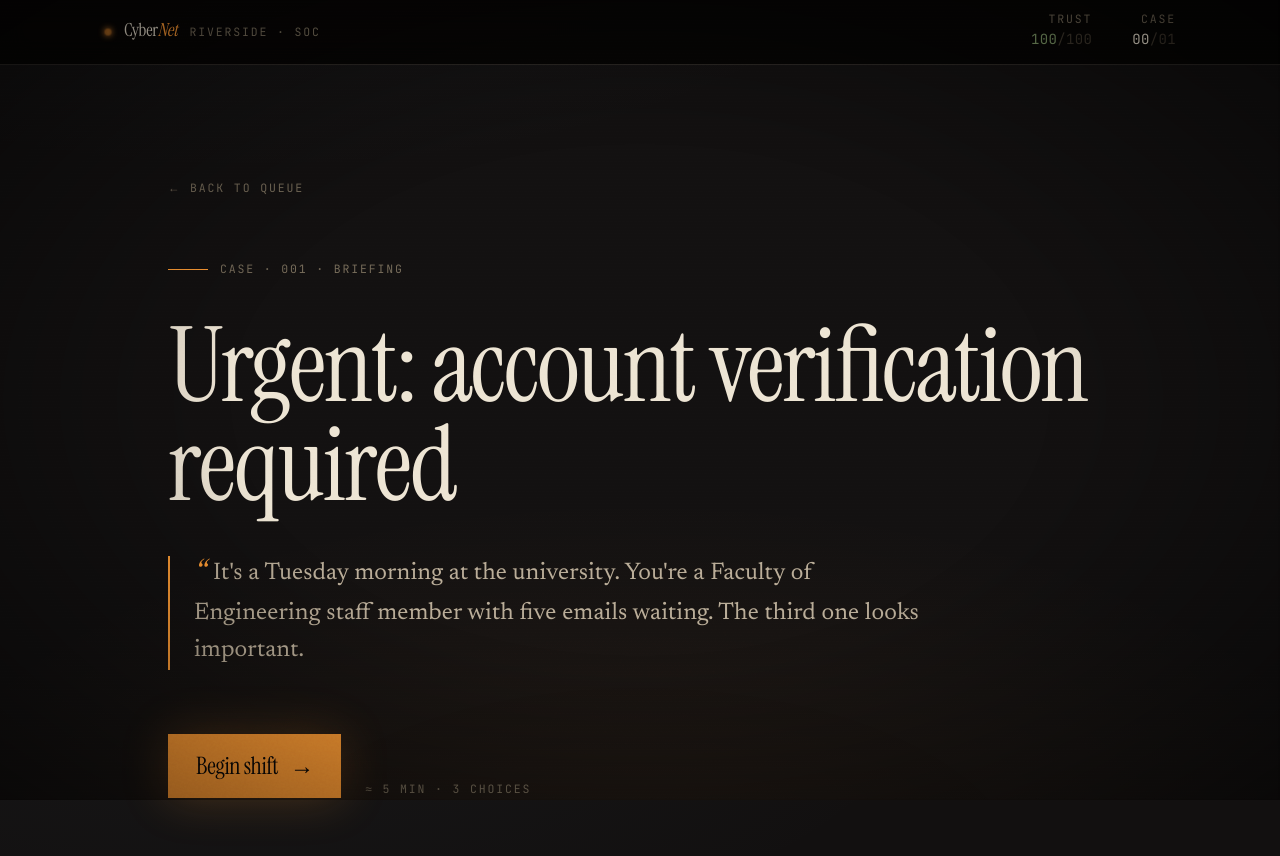
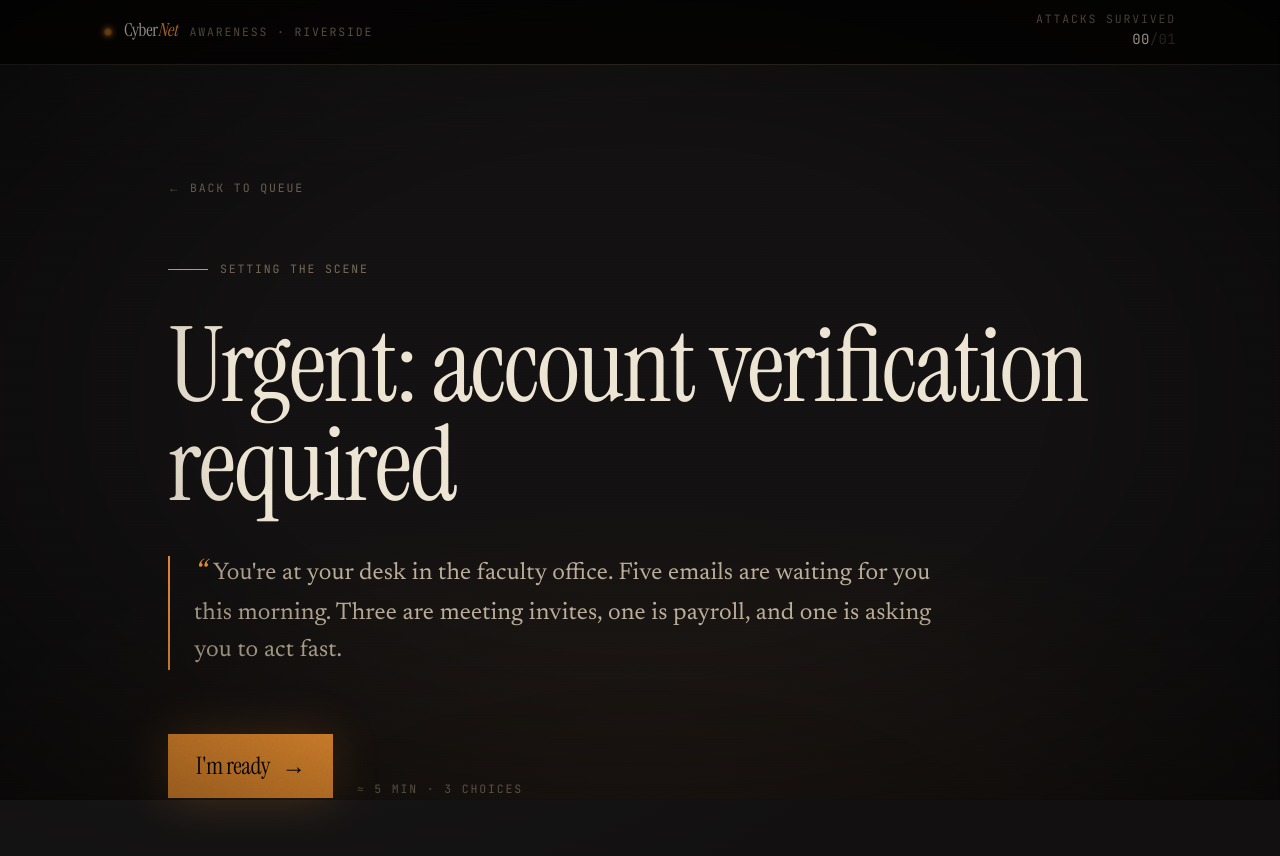
Before and after one commit to MoeJaafar/cybernet-awareness, a Next.js app: page /scenario/phishing-it-helpdesk in a window 1280 px wide. Shown: the top 856 px of the page. Built offline with nearby package versions, Linux system fonts and the light colour scheme.

Commit message:
reframe: you are the target, not the SOC

```diff
--- a/src/app/page.tsx
+++ b/src/app/page.tsx
@@ -5,6 +5,8 @@ import Link from "next/link";
 import { motion } from "motion/react";
 import { listScenarios } from "@/lib/scenarios";
 import { BootSequence } from "@/components/BootSequence";
+// (StatusBar deliberately omitted from the landing — the page IS the
+//  day, so a header bar would just be duplicate chrome.)
 
 export default function Home() {
     const scenarios = listScenarios();
@@ -27,7 +29,7 @@ function Queue({
 
     return (
         <main className="min-h-screen px-6 pt-10 pb-24 flex flex-col items-center">
-            {/* Shift header. */}
+            {/* Day header. */}
             <motion.div
                 className="w-full max-w-5xl flex items-baseline justify-between border-b border-[color:var(--color-edge-subtle)] pb-4 mb-20 sm:mb-28"
                 initial={{ opacity: 0, y: -8 }}
@@ -40,7 +42,7 @@ function Queue({
                         <span className="absolute inset-0 h-2 w-2 rounded-full bg-[color:var(--color-amber)] blur-[3px] opacity-80"></span>
                     </span>
                     <span className="type-mono text-base text-[color:var(--color-amber)]">
-                        on duty · shift 01
+                        tuesday · today
                     </span>
                 </div>
                 <span className="type-mono text-base text-[color:var(--color-bone-ghost)]">
@@ -48,7 +50,7 @@ function Queue({
                 </span>
             </motion.div>
 
-            {/* LIVE CASE — centered, huge. */}
+            {/* FIRST THING WAITING FOR YOU — centered, huge. */}
             <motion.section
                 className="w-full max-w-5xl text-center mb-24"
                 initial={{ opacity: 0, y: 16 }}
@@ -56,21 +58,17 @@ function Queue({
                 transition={{ duration: 0.7, delay: 0.15, ease: [0.2, 0.7, 0.2, 1] }}
             >
                 <div className="flex items-center justify-center gap-4 mb-10">
-                    <span className="h-px w-10 bg-[color:var(--color-signal-red)]"></span>
-                    <span className="type-mono text-base text-[color:var(--color-signal-red)] amber-flicker">
-                        incoming · priority · unread
+                    <span className="h-px w-10 bg-[color:var(--color-amber)]"></span>
+                    <span className="type-mono text-base text-[color:var(--color-amber)] amber-flicker">
+                        first thing in your inbox
                     </span>
-                    <span className="h-px w-10 bg-[color:var(--color-signal-red)]"></span>
+                    <span className="h-px w-10 bg-[color:var(--color-amber)]"></span>
                 </div>
 
                 <Link
                     href={`/scenario/${first.id}`}
                     className="group block"
                 >
-                    <span className="type-mono text-base text-[color:var(--color-signal-red)] block mb-8">
-                        case · 001
-                    </span>
-
                     <h2 className="type-display text-[56px] sm:text-[96px] lg:text-[128px] xl:text-[148px] leading-[0.95] text-[color:var(--color-bone)] group-hover:text-[color:var(--color-amber)] transition-colors duration-500">
                         {first.title}
                     </h2>
@@ -80,7 +78,7 @@ function Queue({
                     </p>
 
                     <div className="mt-14 flex items-center justify-center gap-4 text-[color:var(--color-bone-muted)] group-hover:text-[color:var(--color-amber)] transition-colors">
-                        <span className="type-mono text-base">open case file</span>
+                        <span className="type-mono text-base">open it</span>
                         <span
                             aria-hidden
                             className="h-px w-12 bg-current group-hover:w-32 transition-[width] duration-500 ease-out"
@@ -100,7 +98,7 @@ function Queue({
                     <div className="flex items-center justify-center gap-4 mb-10">
                         <span className="h-px w-10 bg-[color:var(--color-edge-subtle)]"></span>
                         <span className="type-mono text-base">
-                            {rest.length.toString().padStart(2, "0")} more sealed
+                            still to come
                         </span>
                         <span className="h-px w-10 bg-[color:var(--color-edge-subtle)]"></span>
                     </div>
@@ -119,13 +117,10 @@ function Queue({
                             >
                                 <div className="flex items-center justify-center gap-6">
                                     <span className="type-mono text-base text-[color:var(--color-bone-ghost)]">
-                                        · {String(i + 2).padStart(3, "0")}
+                                        · later today
                                     </span>
                                     <span className="type-display-italic text-xl sm:text-2xl text-[color:var(--color-bone-muted)]">
-                                        to be briefed
-                                    </span>
-                                    <span className="type-mono text-base text-[color:var(--color-bone-ghost)]">
-                                        sealed
+                                        {["a phone call", "a stranger's kindness", "the password form", "a friendly post"][i] ?? "to be written"}
                                     </span>
                                 </div>
                             </motion.li>
--- a/src/components/ScenarioRunner.tsx
+++ b/src/components/ScenarioRunner.tsx
@@ -32,7 +32,7 @@ export function ScenarioRunner({ scenario }: { scenario: Scenario }) {
     if (!started) {
         return (
             <>
-                <StatusBar score={trust} completed={0} total={1} />
+                <StatusBar survived={0} total={1} closeCalls={trust < 100 ? 1 : 0} />
                 <SetupScreen
                     scenario={scenario}
                     onStart={() => setStarted(true)}
@@ -44,7 +44,7 @@ export function ScenarioRunner({ scenario }: { scenario: Scenario }) {
     if (!scene) {
         return (
             <>
-                <StatusBar score={trust} completed={0} total={1} />
+                <StatusBar survived={0} total={1} closeCalls={trust < 100 ? 1 : 0} />
                 <div className="max-w-xl mx-auto p-8 mt-10 border-l-2 border-[color:var(--color-signal-red)] bg-[color:var(--color-ink-raised)]">
                     <p className="type-mono text-[color:var(--color-signal-red)] mb-2">error</p>
                     <p className="type-body">Scene &quot;{sceneId}&quot; not found.</p>
@@ -71,7 +71,7 @@ export function ScenarioRunner({ scenario }: { scenario: Scenario }) {
 
     return (
         <>
-            <StatusBar score={trust} completed={0} total={1} />
+            <StatusBar survived={0} total={1} closeCalls={trust < 100 ? 1 : 0} />
             <AnimatePresence mode="wait">
                 <motion.div
                     key={scene.id}
@@ -132,7 +132,7 @@ function SetupScreen({
                 >
                     <span className="h-px w-10 bg-[color:var(--color-amber)]"></span>
                     <span className="type-mono text-[color:var(--color-amber)]">
-                        Case · 001 · Briefing
+                        setting the scene
                     </span>
                 </motion.div>
 
@@ -171,7 +171,7 @@ function SetupScreen({
                         onClick={onStart}
                         className="group inline-flex items-center gap-3 bg-[color:var(--color-amber)] text-[color:var(--color-ink-deep)] px-7 py-4 type-display text-xl sm:text-2xl hover:brightness-110 transition-all shadow-[0_0_48px_var(--amber-glow)]"
                     >
-                        Begin shift
+                        I&apos;m ready
                         <span
                             aria-hidden
                             className="transition-transform group-hover:translate-x-1 text-2xl"
--- a/src/components/StatusBar.tsx
+++ b/src/components/StatusBar.tsx
@@ -1,19 +1,19 @@
 import Link from "next/link";
 
 /**
- * Top chapter bar — reads like the header strip of a prestige-TV
- * intro. Brand left, shift clock centre, trust + case count right.
- * Deliberately thin, deliberately monospaced, so it recedes once the
- * scene takes the stage.
+ * Top bar. The "you" indicator sits here — player is an ordinary
+ * university employee, not an analyst, so the metrics reflect
+ * *attacks survived* and *close calls*, not analyst-flavoured
+ * things like "trust score."
  */
 export function StatusBar({
-    score = 100,
-    completed = 0,
+    survived = 0,
     total = 1,
+    closeCalls = 0,
 }: {
-    score?: number;
-    completed?: number;
+    survived?: number;
     total?: number;
+    closeCalls?: number;
 }) {
     return (
         <header className="sticky top-0 z-40 border-b border-[color:var(--color-edge-subtle)] bg-[color:var(--color-ink-deeper)]/85 backdrop-blur-md">
@@ -28,14 +28,24 @@ export function StatusBar({
                             Cyber<span className="type-display-italic text-[color:var(--color-amber)]">Net</span>
                         </span>
                         <span className="type-mono hidden sm:inline">
-                            Riverside · SOC
+                            awareness · riverside
                         </span>
                     </div>
                 </Link>
 
                 <div className="flex items-center gap-6 sm:gap-10">
-                    <Metric label="trust" value={`${score}`} suffix="/100" tone={score >= 80 ? "good" : score >= 50 ? "warn" : "bad"} />
-                    <Metric label="case" value={String(completed).padStart(2, "0")} suffix={`/${String(total).padStart(2, "0")}`} />
+                    <Metric
+                        label="attacks survived"
+                        value={String(survived).padStart(2, "0")}
+                        suffix={`/${String(total).padStart(2, "0")}`}
+                    />
+                    {closeCalls > 0 && (
+                        <Metric
+                            label="close calls"
+                            value={String(closeCalls).padStart(2, "0")}
+                            tone="warn"
+                        />
+                    )}
                 </div>
             </div>
         </header>
--- a/src/lib/scenarios/phishing.ts
+++ b/src/lib/scenarios/phishing.ts
@@ -21,7 +21,7 @@ export const phishing: Scenario = {
     title: "Urgent: account verification required",
     concept: "Spear phishing — recognising urgency, mismatched senders, and look-alike domains.",
     setup:
-        "It's a Tuesday morning at the university. You're a Faculty of Engineering staff member with five emails waiting. The third one looks important.",
+        "You're at your desk in the faculty office. Five emails are waiting for you this morning. Three are meeting invites, one is payroll, and one is asking you to act fast.",
     startSceneId: "open-inbox",
     scenes: {
         "open-inbox": {
@@ -29,7 +29,7 @@ export const phishing: Scenario = {
             id: "open-inbox",
             background: "/art/backgrounds/office-desk.svg",
             portrait: { role: "player", expression: "neutral" },
-            speaker: "NARRATOR",
+            speaker: "the morning",
             content:
                 "An email from ICT Helpdesk is at the top of your inbox. The subject line says **URGENT: account verification required within 24 hours**. You hover over the message.",
             nextId: "show-email",
@@ -39,7 +39,7 @@ export const phishing: Scenario = {
             id: "show-email",
             background: "/art/backgrounds/inbox-closeup.svg",
             portrait: { role: "player", expression: "alarmed" },
-            speaker: "DECISION",
+            speaker: "your move",
             prompt: "What do you do?",
             mock: {
                 fromName: "ICT Helpdesk",
@@ -60,7 +60,7 @@ export const phishing: Scenario = {
             id: "outcome-clicked",
             background: "/art/backgrounds/office-desk.svg",
             portrait: { role: "attacker", expression: "smug" },
-            speaker: "BREACH",
+            speaker: "what happened next",
             attackerWon: true,
             narration:
                 "You click. A login page that looks exactly like your university's Microsoft sign-in opens. You enter your username and password. The page spins, then redirects you to the real university homepage — so you assume everything worked. It didn't. The attacker now has your credentials and is already logging into your mailbox from a residential IP in another country. Within an hour they'll forward themselves your latest contracts and try the same password against the VPN.",
@@ -71,7 +71,7 @@ export const phishing: Scenario = {
             id: "outcome-reported",
             background: "/art/backgrounds/office-desk.svg",
             portrait: { role: "player", expression: "neutral" },
-            speaker: "CONTAINED",
+            speaker: "what happened next",
             attackerWon: false,
             narration:
                 "You forward the email to IT as a phishing report. Within an hour ICT confirms that uni-portal-secure.com is a typosquat domain registered last week, blocks it at the gateway, and emails the rest of the faculty a warning. Three colleagues had already received the same message but hadn't clicked yet. The campaign is contained because you spoke up.",
@@ -82,7 +82,7 @@ export const phishing: Scenario = {
             id: "outcome-deleted",
             background: "/art/backgrounds/office-desk.svg",
             portrait: { role: "player", expression: "neutral" },
-            speaker: "CONTAINED · PARTIAL",
+            speaker: "what happened next",
             attackerWon: false,
             narration:
                 "You delete the email. Your account is safe — for now. But you didn't tell IT, so the same campaign continues to land in colleagues' inboxes, and one of them is less cautious than you. Three days later, a payroll spreadsheet leaves the building.",
@@ -92,7 +92,7 @@ export const phishing: Scenario = {
             type: "debrief",
             id: "debrief",
             background: "/art/backgrounds/office-desk.svg",
-            speaker: "DEBRIEF",
+            speaker: "the takeaway",
             takeaway:
                 "Spear phishing relies on URGENCY, AUTHORITY, and LOOK-ALIKE DOMAINS to push you past your normal caution.",
             lesson:
```
Also changed, not shown: src/components/BootSequence.tsx (+5 -7 lines).
